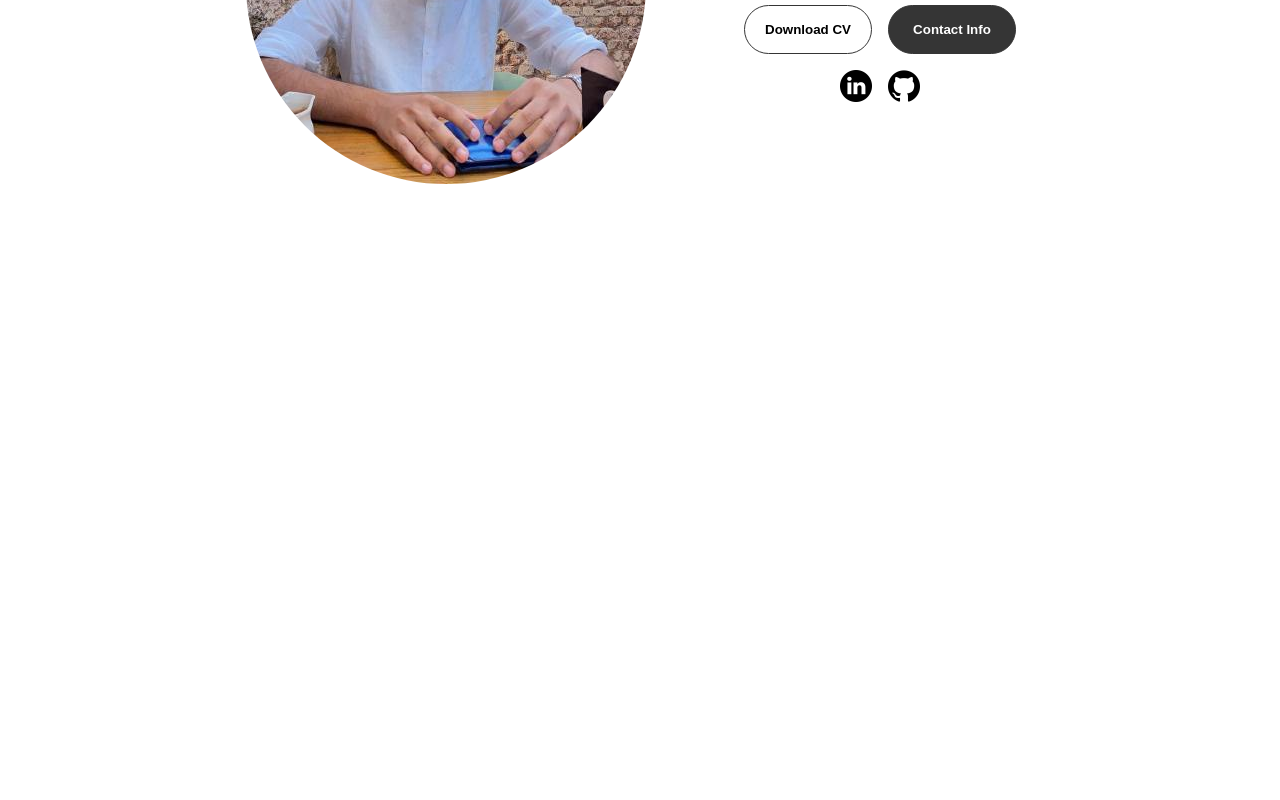
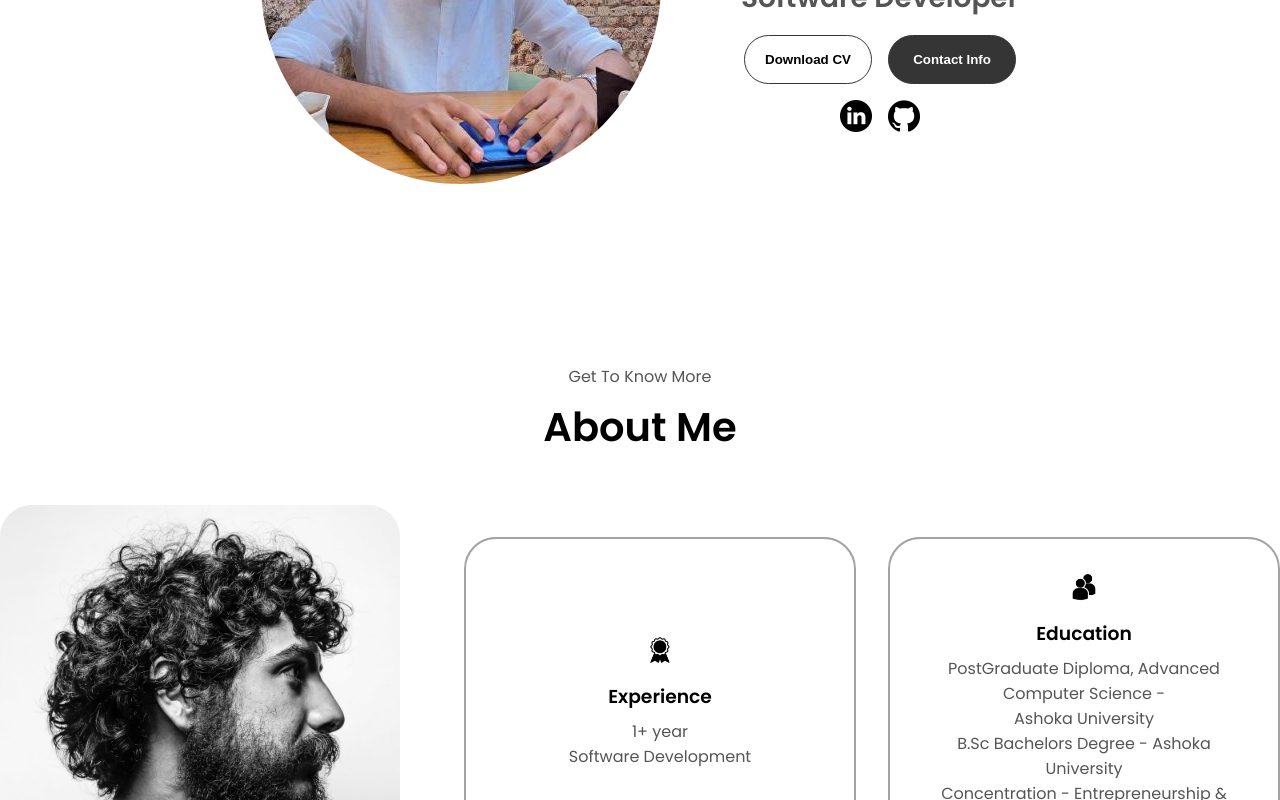
Before and after one commit to sjd9021/Portfolio-Website, a React (Create React App) app in the folder personal-website/: page / in a window 1280 px wide. Shown: the part 476-1276 px from the top of the page. Before the commit the page ends 800 px from the top, so only its background shows below. Built offline with nearby package versions, Linux system fonts and the light colour scheme.

Commit message:
Feat: components/about,experience

```diff
--- a/personal-website/package.json
+++ b/personal-website/package.json
@@ -8,6 +8,7 @@
     "@testing-library/user-event": "^13.5.0",
     "react": "^18.3.1",
     "react-dom": "^18.3.1",
+    "react-router-dom": "^6.26.1",
     "react-scripts": "5.0.1",
     "web-vitals": "^2.1.4"
   },
@@ -37,7 +38,6 @@
   },
   "description": "This project was bootstrapped with [Create React App](https://github.com/facebook/create-react-app).",
   "main": "index.js",
-  "devDependencies": {},
   "keywords": [],
   "author": "",
   "license": "ISC"
--- a/personal-website/src/App.js
+++ b/personal-website/src/App.js
@@ -2,12 +2,19 @@ import "./App.css";
 import React from "react";
 import Navigation from "./components/Navigation";
 import Profile from "./components/Profile";
+import About from "./components/About";
+import Experience from "./components/Experience";
+import { BrowserRouter as Router } from "react-router-dom";
 function App() {
   return (
-    <div className="App">
-      <Navigation />
-      <Profile />
-    </div>
+    <Router>
+      <div className="App">
+        <Navigation />
+        <Profile />
+        <About />
+        <Experience />
+      </div>
+    </Router>
   );
 }
 
--- /dev/null
+++ b/personal-website/src/components/About.jsx
@@ -0,0 +1,60 @@
+import React from "react";
+import "./About.modules.css";
+import { Link } from "react-router-dom";
+
+export default function About() {
+  return (
+    <section className="about" id="about">
+      <div className="about-content">
+        <p className="section_text_p1">Get To Know More</p>
+        <h1 className="title">About Me</h1>
+        <div className="section-container">
+          <div className="section_pic-container">
+            <img src="about-pic (2).png" alt="Profile" className="about-pic" />
+          </div>
+          <div className="about-details-container">
+            <div className="about-containers">
+              <div className="details-container">
+                <img
+                  src="./experience.png"
+                  alt="Experience icon"
+                  className="icon"
+                />
+                <h3>Experience</h3>
+                <p>
+                  1+ year
+                  <br />
+                  Software Development
+                </p>
+              </div>
+              <div className="details-container">
+                <img
+                  src="./education.png"
+                  alt="Education icon"
+                  className="icon"
+                />
+                <h3>Education</h3>
+                <p>
+                  PostGraduate Diploma, Advanced Computer Science -<br />
+                  Ashoka University
+                  <br />
+                  B.Sc Bachelors Degree - Ashoka University
+                  <br />
+                  Concentration - Entrepreneurship & Economics
+                </p>
+              </div>
+            </div>
+            <div className="text-container">
+              <p>
+                Lorem ipsum dolor sit amet, consectetur adipisicing elit. Est
+                vero fugit quia, earum quasi delectus beatae, perspiciatis omnis
+                ducimus vitae error suscipit asperiores! Nesciunt quod eveniet
+                laboriosam temporibus, ad iusto.
+              </p>
+            </div>
+          </div>
+        </div>
+      </div>
+    </section>
+  );
+}
--- /dev/null
+++ b/personal-website/src/components/About.modules.css
@@ -0,0 +1,103 @@
+#about {
+  position: relative;
+  padding: 4rem 0;
+  width: 100%;
+  max-width: 1600px;
+  margin: 0 auto;
+}
+
+#about .about-content {
+  display: flex;
+  flex-direction: column;
+  align-items: center;
+}
+
+#about .section_text_p1 {
+  text-align: center;
+  margin-bottom: 0.5rem;
+}
+
+#about .title {
+  text-align: center;
+  margin-bottom: 3rem;
+}
+
+#about .section-container {
+  display: flex;
+  justify-content: space-between;
+  align-items: flex-start;
+  width: 100%;
+}
+
+#about .section_pic-container {
+  flex: 0 0 auto;
+  margin-right: 4rem;
+}
+
+#about .about-pic {
+  width: 400px;
+  height: 400px;
+  border-radius: 2rem;
+  object-fit: cover;
+}
+
+#about .about-details-container {
+  flex: 1;
+  display: flex;
+  flex-direction: column;
+}
+
+#about .about-containers {
+  display: flex;
+  justify-content: space-between;
+  gap: 2rem;
+  margin-top: 2rem;
+}
+
+#about .about-containers > .details-container {
+  display: flex;
+  flex-direction: column;
+  flex: 1;
+  align-items: center;
+  justify-content: center;
+  background-color: white;
+  border-radius: 2rem;
+  border: 2px solid rgb(163, 163, 163);
+  min-height: 200px;
+  text-align: center;
+}
+
+#about .details-container h3 {
+  margin-bottom: 0.5rem;
+}
+
+#about .details-container p {
+  margin: 0;
+}
+
+#about .icon {
+  width: 2rem;
+  height: 2rem;
+  margin-bottom: 1rem;
+}
+
+#about .text-container {
+  margin-top: 2rem;
+  text-align: left;
+}
+
+@media (max-width: 1024px) {
+  #about .section-container {
+    flex-direction: column;
+    align-items: center;
+  }
+
+  #about .section_pic-container {
+    margin-right: 0;
+    margin-bottom: 2rem;
+  }
+
+  #about .about-containers {
+    flex-direction: column;
+  }
+}
--- /dev/null
+++ b/personal-website/src/components/ArticleCard.jsx
@@ -0,0 +1,16 @@
+import React from "react";
+import "./ArticleCard.modules.css";
+
+const ArticleCard = ({ iconSrc, title, level }) => {
+  return (
+    <article className="article">
+      <img src={iconSrc} alt={`${title} icon`} className="icon" />
+      <div>
+        <h3>{title}</h3>
+        <p>{level}</p>
+      </div>
+    </article>
+  );
+};
+
+export default ArticleCard;
--- /dev/null
+++ b/personal-website/src/components/ArticleCard.modules.css
@@ -0,0 +1,10 @@
+.article {
+  display: flex;
+  width: 10rem;
+  justify-content: space-around;
+  gap: 0.5rem;
+}
+
+.articl .icon {
+  cursor: default;
+}
--- /dev/null
+++ b/personal-website/src/components/Experience.jsx
@@ -0,0 +1,83 @@
+import React from "react";
+import "./Experience.modules.css";
+import ArticleCard from "./ArticleCard";
+
+export default function Experience() {
+  const frontendSkills = [
+    { title: "HTML", level: "Experienced", iconSrc: "./checkmark.png" },
+    { title: "CSS", level: "Experienced", iconSrc: "./checkmark.png" },
+    { title: "JavaScript", level: "Intermediate", iconSrc: "./checkmark.png" },
+    { title: "React", level: "Intermediate", iconSrc: "./checkmark.png" },
+    // Add more skills as needed
+  ];
+
+  const backendSkills = [
+    { title: "Node.js", level: "Intermediate", iconSrc: "./checkmark.png" },
+    { title: "Express", level: "Intermediate", iconSrc: "./checkmark.png" },
+    { title: "PostgreSql", level: "Intermediate", iconSrc: "./checkmark.png" },
+    { title: "SQL", level: "Intermediate", iconSrc: "./checkmark.png" },
+    { title: "MongoDB", level: "Intermediate", iconSrc: "./checkmark.png" },
+    // Add more skills as needed
+  ];
+
+  const machineLearning = [
+    { title: "Python", level: "Experienced", iconSrc: "./checkmark.png" },
+    { title: "Tensorflow", level: "Intermediate", iconSrc: "./checkmark.png" },
+    { title: "Pytorch", level: "Intermediate", iconSrc: "./checkmark.png" },
+    {
+      title: "Scikit-learn",
+      level: "Intermediate",
+      iconSrc: "./checkmark.png",
+    },
+    // Add more
+  ];
+  return (
+    <section className="experience" id="experience">
+      <p className="section_text_p1">Explore My</p>
+      <h1 className="title">Experience</h1>
+      <div className="experience-details-container">
+        <div className="about-containers">
+          <div className="details-container">
+            <h2 className="details-title">Frontend Development</h2>
+            <div className="article-container">
+              {frontendSkills.map((skill, index) => (
+                <ArticleCard
+                  key={index}
+                  iconSrc={skill.iconSrc}
+                  title={skill.title}
+                  level={skill.level}
+                />
+              ))}
+            </div>
+          </div>
+          <div className="details-container">
+            <h2 className="details-title">Backend Development</h2>
+            <div className="article-container">
+              {backendSkills.map((skill, index) => (
+                <ArticleCard
+                  key={index}
+                  iconSrc={skill.iconSrc}
+                  title={skill.title}
+                  level={skill.level}
+                />
+              ))}
+            </div>
+          </div>
+          <div className="details-container">
+            <h2 className="details-title">Machine Learning</h2>
+            <div className="article-container">
+              {machineLearning.map((skill, index) => (
+                <ArticleCard
+                  key={index}
+                  iconSrc={skill.iconSrc}
+                  title={skill.title}
+                  level={skill.level}
+                />
+              ))}
+            </div>
+          </div>
+        </div>
+      </div>
+    </section>
+  );
+}
--- /dev/null
+++ b/personal-website/src/components/Experience.modules.css
@@ -0,0 +1,84 @@
+#experience {
+  position: relative;
+  padding: 4rem 2rem;
+}
+
+.experience-content {
+  max-width: 1200px;
+  margin: 0 auto;
+}
+
+.section_text_p1 {
+  text-align: center;
+  margin-bottom: 0.5rem;
+}
+
+.title {
+  text-align: center;
+  margin-bottom: 3rem;
+  font-size: 2.5rem;
+  font-weight: bold;
+}
+
+.details-title {
+  display: flex;
+  justify-content: center;
+  color: rgb(85, 85, 85);
+  font-weight: 600;
+  font-size: 1.75rem;
+  margin-bottom: 2rem;
+  align-self: center;
+}
+
+.experience-details-container {
+  display: flex;
+  justify-content: center;
+  flex-direction: column;
+}
+
+.article-container {
+  display: flex;
+  flex-wrap: wrap;
+  justify-content: space-around;
+  gap: 1rem;
+}
+
+.article {
+  display: flex;
+  align-items: center;
+  gap: 0.5rem;
+  width: calc(50% - 0.5rem);
+}
+
+.about-containers {
+  display: flex;
+  flex-wrap: wrap;
+  justify-content: center;
+  gap: 2rem;
+  margin-top: 2rem;
+}
+
+.details-container {
+  padding: 2rem;
+  background: white;
+  border-radius: 2rem;
+  border: 1px solid rgb(163, 163, 163);
+  text-align: left;
+  width: calc(50% - 1rem);
+  box-sizing: border-box;
+}
+
+.details-container:nth-child(3) {
+  width: 70%;
+}
+
+@media (max-width: 768px) {
+  .details-container,
+  .details-container:nth-child(3) {
+    width: 100%;
+  }
+
+  .article {
+    width: 100%;
+  }
+}
--- a/personal-website/src/components/Profile.jsx
+++ b/personal-website/src/components/Profile.jsx
@@ -1,5 +1,6 @@
 import React from "react";
 import "./Profile.modules.css";
+import { Link } from "react-router-dom";
 
 export default function Profile() {
   return (
@@ -25,16 +26,9 @@ export default function Profile() {
           </button>
 
           {/* Contact Info Button */}
-          <button
-            className="btn btn-color-1"
-            onClick={() =>
-              document
-                .getElementById("contact")
-                .scrollIntoView({ behavior: "smooth" })
-            }
-          >
-            Contact Info
-          </button>
+          <Link to="/#contact">
+            <button className="btn btn-color-1">Contact Info</button>
+          </Link>
         </div>
 
         <div id="socials-container">
@@ -43,7 +37,12 @@ export default function Profile() {
             src="linkedin.png"
             alt="My LinkedIn profile"
             className="icon"
-            onClick={() => window.open("https://linkedin.com", "_blank")}
+            onClick={() =>
+              window.open(
+                "https://www.linkedin.com/in/samvit-jatia-5816a7206/",
+                "_blank"
+              )
+            }
           />
 
           {/* GitHub Profile */}
--- a/personal-website/src/components/Profile.modules.css
+++ b/personal-website/src/components/Profile.modules.css
@@ -18,7 +18,7 @@ section {
   height: 80vh;
 }
 
-.section_pic-container {
+.profile > .section_pic-container {
   display: flex;
   justify-content: center;
   align-items: center;
@@ -29,7 +29,7 @@ section {
   border-radius: 50%; /* This makes the container round */
 }
 
-.section_pic-container img {
+.profile > .section_pic-container img {
   width: 100%;
   height: 100%;
   object-fit: cover; /* This ensures the image covers the entire container */
@@ -43,11 +43,12 @@ section {
 .section_text p {
   font-weight: 600;
 }
-.section_text p1 {
-  align-items: center;
+.section_text_p1 {
+  text-align: center;
+  align-self: center;
 }
 
-.section_text p2 {
+.section_text_p2 {
   font-size: 1.75rem;
   margin-bottom: 1rem;
 }
```
Also changed, not shown: personal-website/src/components/Projects.tsx (added, +13 -0 lines), personal-website/src/components/Projects.modules.css (added), 1 other file (tests, documents, lock files or other folders).
